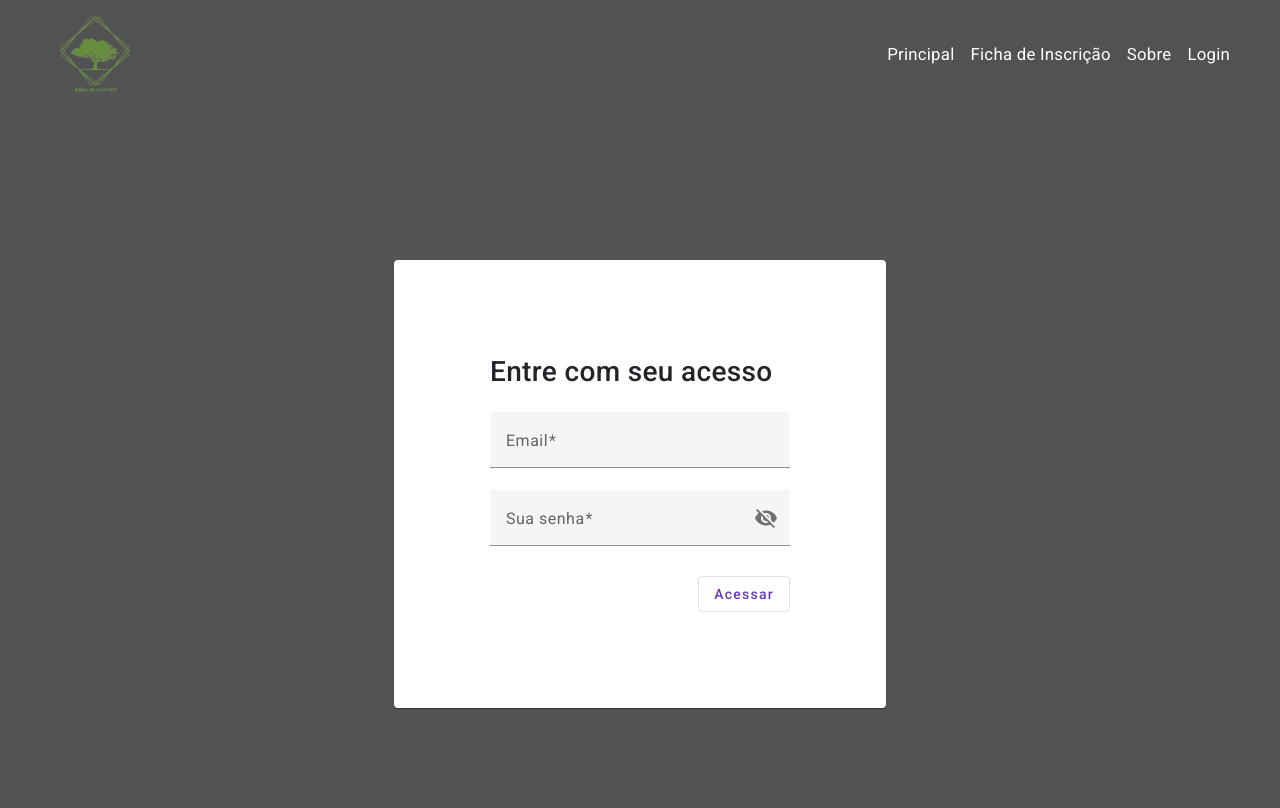
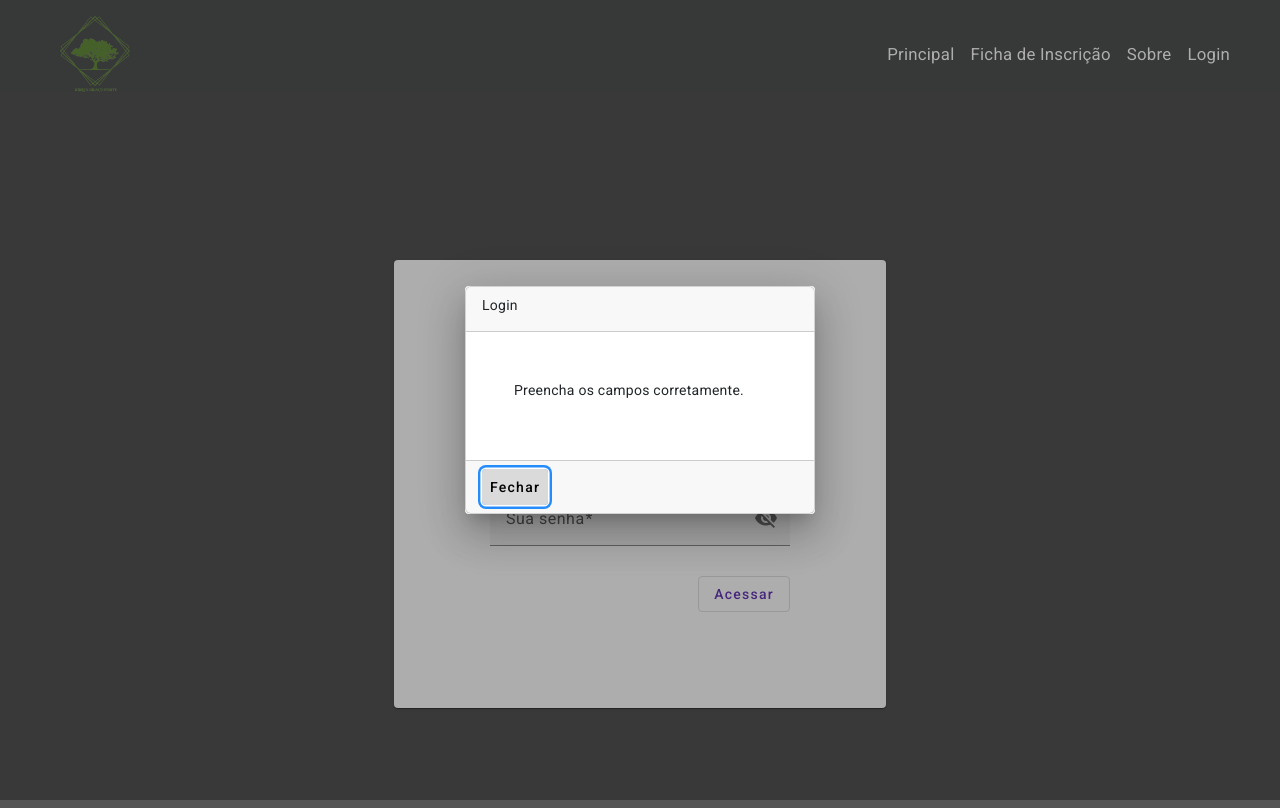
Before and after one commit to wallysonnabarro/GerirIgreja, an Angular app: page /login in a window 1280 px wide. Both pictures are taken after a click on the button "Acessar". Built offline with nearby package versions, Linux system fonts and the light colour scheme.

Commit message:
Após várias atualizações, chegamos ao final da tela de login.

```diff
--- /dev/null
+++ b/src/app/components/dialog/DialogData.ts
@@ -0,0 +1,4 @@
+export interface DialogData {
+    titulo: string;
+    paragrafo: string;
+}
--- /dev/null
+++ b/src/app/components/dialog/dialog.component.html
@@ -0,0 +1,11 @@
+<div class="card">
+    <div class="card-header">
+      <div class="card-title">{{data.titulo}}</div>
+    </div>
+    <div class="card-body p-5">
+      <p>{{data.paragrafo}}</p>
+    </div>
+    <div class="card-footer">
+      <button mat-button (click)="Fechar()" class="btn btn-outline-danger">Fechar</button>
+    </div>
+  </div>
--- /dev/null
+++ b/src/app/components/dialog/dialog.component.ts
@@ -0,0 +1,19 @@
+import { Component, Inject } from '@angular/core';
+import { MAT_DIALOG_DATA, MatDialogRef } from '@angular/material/dialog';
+import { DialogData } from './DialogData';
+
+@Component({
+  selector: 'app-dialog',
+  templateUrl: './dialog.component.html',
+  styleUrl: './dialog.component.css'
+})
+export class DialogComponent {
+  constructor(
+    public dialogRef: MatDialogRef<DialogComponent>,
+    @Inject(MAT_DIALOG_DATA) public data: DialogData,
+  ) {}
+
+  Fechar(): void {
+    this.dialogRef.close();
+  }
+}
--- a/src/app/components/login/login.component.html
+++ b/src/app/components/login/login.component.html
@@ -1,6 +1,6 @@
 <br />
 <div class="container-fluid">
-  <div class="d-flex justify-content-center mt-5" style="padding: 100px;">
+  <div class="d-flex justify-content-center mt-5" style="padding: 100px">
     <mat-card class="p-5">
       <mat-card-header class="pt-5 ps-5 pe-5">
         <mat-card-title class="mb-4 fs-3">Entre com seu acesso</mat-card-title>
@@ -15,8 +15,16 @@
                   formControlName="email"
                   required
                 />
-                <div *ngIf="loginForm.controls['email'].invalid && (loginForm.controls['email'].dirty || loginForm.controls['email'].touched)">
-                  <mat-error *ngIf="loginForm.controls['email'].hasError('required')">
+                <div
+                  *ngIf="
+                    loginForm.controls['email'].invalid &&
+                    (loginForm.controls['email'].dirty ||
+                      loginForm.controls['email'].touched)
+                  "
+                >
+                  <mat-error
+                    *ngIf="loginForm.controls['email'].hasError('required')"
+                  >
                     {{ errorMessage }}
                   </mat-error>
                 </div>
@@ -42,8 +50,16 @@
                     hide ? "visibility_off" : "visibility"
                   }}</mat-icon>
                 </button>
-                <div *ngIf="loginForm.controls['senha'].invalid && (loginForm.controls['senha'].dirty || loginForm.controls['senha'].touched)">
-                  <mat-error *ngIf="loginForm.controls['senha'].hasError('required')">
+                <div
+                  *ngIf="
+                    loginForm.controls['senha'].invalid &&
+                    (loginForm.controls['senha'].dirty ||
+                      loginForm.controls['senha'].touched)
+                  "
+                >
+                  <mat-error
+                    *ngIf="loginForm.controls['senha'].hasError('required')"
+                  >
                     {{ errorMessage }}
                   </mat-error>
                 </div>
@@ -53,9 +69,17 @@
         </mat-card-subtitle>
       </mat-card-header>
       <mat-card-actions class="pb-5 ps-5 pe-5" align="end">
-        <button mat-stroked-button color="primary" (click)="fazerLogin()">
+        <button
+          mat-stroked-button
+          color="primary"
+          (click)="fazerLogin()"
+          *ngIf="!isLoading; else loading"
+        >
           Acessar
         </button>
+        <ng-template #loading>
+          <span class="me-3">Acessando</span>   <mat-spinner [diameter]="30"></mat-spinner>
+        </ng-template>
       </mat-card-actions>
     </mat-card>
   </div>
--- a/src/app/components/login/login.component.ts
+++ b/src/app/components/login/login.component.ts
@@ -9,6 +9,8 @@ import { JwtServiceService } from '../../jwt/jwt-service.service';
 import { PerfisService } from '../../perfil/perfis.service';
 import { ProvedormenuService } from '../../provedorMenu/provedormenu.service';
 import { Router } from '@angular/router';
+import { DialogComponent } from '../dialog/dialog.component';
+import { MatDialog } from '@angular/material/dialog';
 
 @Component({
   selector: 'app-login',
@@ -20,9 +22,10 @@ export class LoginComponent {
   hide = true;
   errorMessage = '';
   private jwt!: TokenResult;
+  isLoading = false;
 
   constructor(private loginServices: LoginServicesService, private fb: FormBuilder, private jwtService: JwtServiceService,
-    private perfis: PerfisService, private menus: ProvedormenuService, private router: Router) {
+    private perfis: PerfisService, private menus: ProvedormenuService, private router: Router, private dialog: MatDialog) {
     this.loginForm = this.fb.group({
       email: ['', [Validators.required, Validators.email]],
       senha: ['', Validators.required]
@@ -44,9 +47,14 @@ export class LoginComponent {
   fazerLogin() {
 
     if (this.loginForm.valid) {
+
       const { email, senha } = this.loginForm.value;
+
       const login: Login = { Email: email, Senha: senha };
 
+      this.isLoading = true;
+
+      try {
         this.loginServices.Logar(login)
           .pipe(
             first(),
@@ -71,24 +79,60 @@ export class LoginComponent {
 
                           this.router.navigate(['/home']);
                         } else {
-                        //adicionar um modal aqui
+                          this.openDialog("O perfil não contém permissão válida");
                         }
+                        this.isLoading = false;
                       }),
                       catchError((error: HttpErrorResponse) => {
-                      return of(null);
-                    })
-                  ).subscribe();
-              }
-            } else {
-              //adicionar um modal aqui
-            }
-          }),
-          catchError((error: HttpErrorResponse) => {
+                        this.isLoading = false;
                         return of(null);
                       })
                     ).subscribe();
                 } else {
-      //adicionar um modal aqui
+                  this.openDialog("Usuário ou senha inválido.");
+                  this.isLoading = false;
+                }
+              } else {
+                this.openDialog("Sem resultado.");
+              }
+            }),
+            catchError((error: HttpErrorResponse) => {
+              let errorMessage = "";
+
+              if (error.status === 403) {
+                errorMessage = 'Acesso negado.';
+              } else if (error.status === 401) {
+                errorMessage = 'Não autorizado.';
+              } else if (error.status === 500) {
+                errorMessage = 'Erro interno do servidor.';
+              } else if (error.status === 0) {
+                errorMessage = 'Erro de conexão: O servidor não está ativo ou não responde.';
+              } else if (error.message && error.message.includes('ERR_CONNECTION_REFUSED')) {
+                errorMessage = 'Erro de conexão: O servidor recusou a conexão.';
+              }
+
+              this.openDialog(errorMessage);
+              this.isLoading = false;
+              return of(null);
+            })
+          ).subscribe();
+      } catch (error) {
+        this.openDialog("Error: " + error);
+        this.isLoading = false;
+      }
+    } else {
+      this.openDialog("Preencha os campos corretamente.");
     }
   }
+
+  openDialog(p: string): void {
+    const dialogRef = this.dialog.open(DialogComponent, {
+      data: { titulo: 'Login', paragrafo: p },
+      width: '350px',
+    });
+
+    dialogRef.afterClosed().subscribe(result => {
+    });
   }
+
+}
--- a/src/styles.css
+++ b/src/styles.css
@@ -487,3 +487,7 @@ body {
     margin: 0;
     font-family: Roboto, "Helvetica Neue", sans-serif;
 }
+
+.spinner-menor circle {
+    stroke-width: 2px;
+  }
```
Also changed, not shown: src/app/app.module.ts (+7 -1 lines), src/app/components/dialog/dialog.component.css (added), 1 other file (tests, documents, lock files or other folders). Lines whose indentation alone changed are shown as unchanged.
